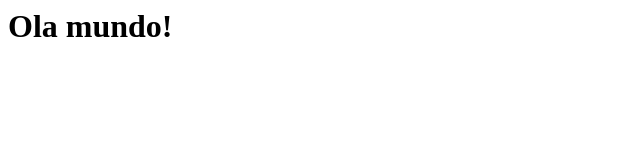
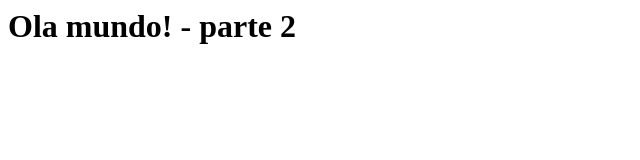
Before and after one commit to alexlopes-tech/CD-vercel, a plain HTML site: page index.html in a window 1280 px wide. Shown: the whole page, without its empty margins (0-640 px from the left). Drawn offline with Linux system fonts and the light colour scheme.

Commit message:
Versão 03

```diff
--- a/index.html
+++ b/index.html
@@ -1 +1 @@
-<h1>Ola mundo!</h1>
+<h1>Ola mundo! - parte 2</h1>
```
